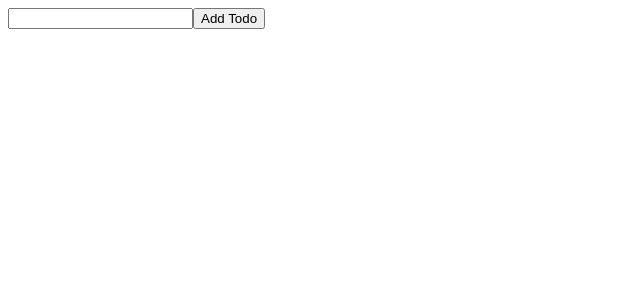
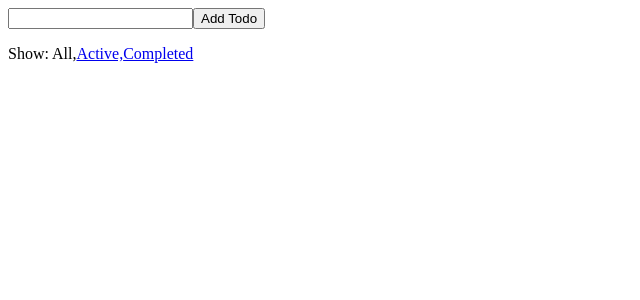
Before and after one commit to aibolik/practice--idiomatic-redux, a React app: page / in a window 1280 px wide. Shown: the top 300 px of the page, without its empty margins (0-640 px from the left). Built offline with nearby package versions, Linux system fonts and the light colour scheme.

Commit message:
feat: add FilterLink component for filtering

```diff
--- a/package.json
+++ b/package.json
@@ -5,6 +5,7 @@
   "main": "index.js",
   "scripts": {
     "build": "webpack",
+    "watch": "webpack --watch",
     "test": "echo \"Error: no test specified\" && exit 1"
   },
   "keywords": [],
--- a/src/App.js
+++ b/src/App.js
@@ -1,11 +1,25 @@
 import React, { Component } from 'react'
 import TodoList from './components/TodoList'
+import FilterLink from './components/FIlterLink'
+
+const getVisibleTodos = (todos, visibilityFilter) => {
+  if (visibilityFilter === 'SHOW_ALL') {
+    return todos
+  }
+  if (visibilityFilter === 'SHOW_COMPLETED') {
+    return todos.filter(t => t.completed)
+  }
+  if (visibilityFilter === 'SHOW_ACTIVE') {
+    return todos.filter(t => !t.completed)
+  }
+}
 
 let nextTodoId = 0
 class TodoApp extends Component {
 
   render() {
     const { todos, visibilityFilter, store } = this.props
+    const visibleTodos = getVisibleTodos(todos, visibilityFilter)
     return (
       <div>
         <input ref={node => this.input = node} />
@@ -15,10 +29,44 @@ class TodoApp extends Component {
             text: this.input.value,
             id: nextTodoId++
           })
+          this.input.value = ''
         }}>
           Add Todo
         </button>
-        <TodoList todos={todos} visibilityFilter={visibilityFilter} />
+        <TodoList
+          todos={visibleTodos}
+          onTodoClick={id =>
+              store.dispatch({
+                type: 'TOGGLE_TODO',
+                id
+              })
+          }
+        />
+        <p>
+          Show:
+          {' '}
+          <FilterLink
+            filter='SHOW_ALL'
+            currentFilter={visibilityFilter}
+            store={store}
+          >
+            All,
+          </FilterLink>
+          <FilterLink
+            filter='SHOW_ACTIVE'
+            currentFilter={visibilityFilter}
+            store={store}
+          >
+            Active,
+          </FilterLink>
+          <FilterLink
+            filter='SHOW_COMPLETED'
+            currentFilter={visibilityFilter}
+            store={store}
+          >
+            Completed
+          </FilterLink>
+        </p>
       </div>
     )
   }
--- /dev/null
+++ b/src/components/FIlterLink.js
@@ -0,0 +1,24 @@
+import React from 'react'
+
+const FilterLink = ({
+  store,
+  filter,
+  currentFilter,
+  children
+}) => {
+  if (currentFilter === filter) {
+    return <span>{children}</span>
+  }
+
+  return (
+    <a href='#'
+      onClick={() => store.dispatch({
+        type: 'SET_VISIBILITY_FILTER',
+        filter
+      })}>
+      {children}
+    </a>
+  )
+}
+
+export default FilterLink
--- a/src/components/Todo.js
+++ b/src/components/Todo.js
@@ -8,7 +8,7 @@ const Todo = ({
   <li
     onClick={onClick}
     style={{
-      textDecoration: completed ? 'line-throught' : 'none'
+      textDecoration: completed ? 'line-through' : 'none'
     }}
   >
     {text}
--- a/src/components/TodoList.js
+++ b/src/components/TodoList.js
@@ -4,7 +4,7 @@ import Todo from './Todo'
 const TodoList = ({ todos, onTodoClick }) => (
   <ul>
     {todos.map(todo =>
-      <Todo {...todo} onClick={() => onTodoClick(todo.id)} />
+      <Todo key={todo.id} {...todo} onClick={() => onTodoClick(todo.id)} />
     )}
   </ul>
 )
--- a/src/reducers/todos.js
+++ b/src/reducers/todos.js
@@ -35,7 +35,7 @@ const todos = (state = [], action) => {
   }
 }
 
-const visibilityFitler = (state = 'SHOW_ALL', action) => {
+const visibilityFilter = (state = 'SHOW_ALL', action) => {
   switch (action.type) {
     case 'SET_VISIBILITY_FILTER':
       return action.filter
@@ -46,7 +46,7 @@ const visibilityFitler = (state = 'SHOW_ALL', action) => {
 
 export const todoAppReducer = combineReducers({
   todos,
-  visibilityFitler
+  visibilityFilter
 })
 
 export default (reducer) => {
```
